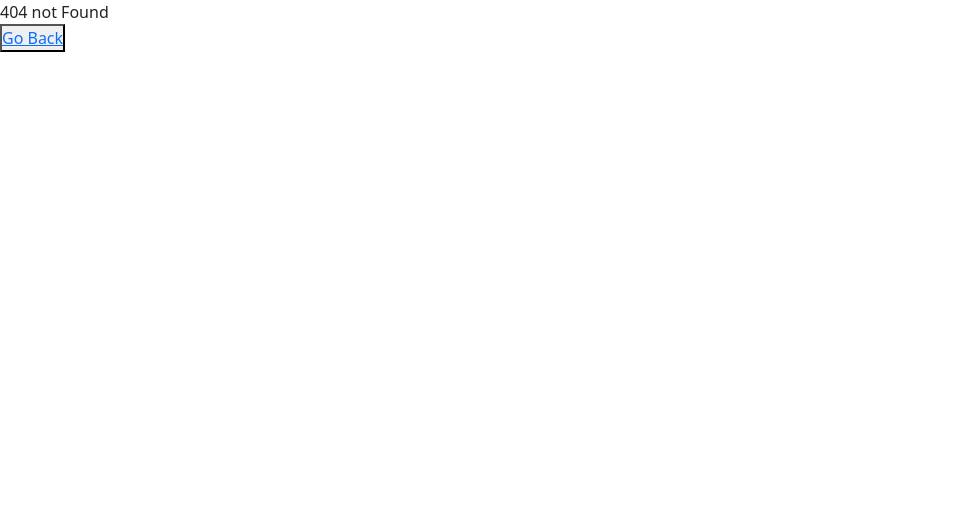
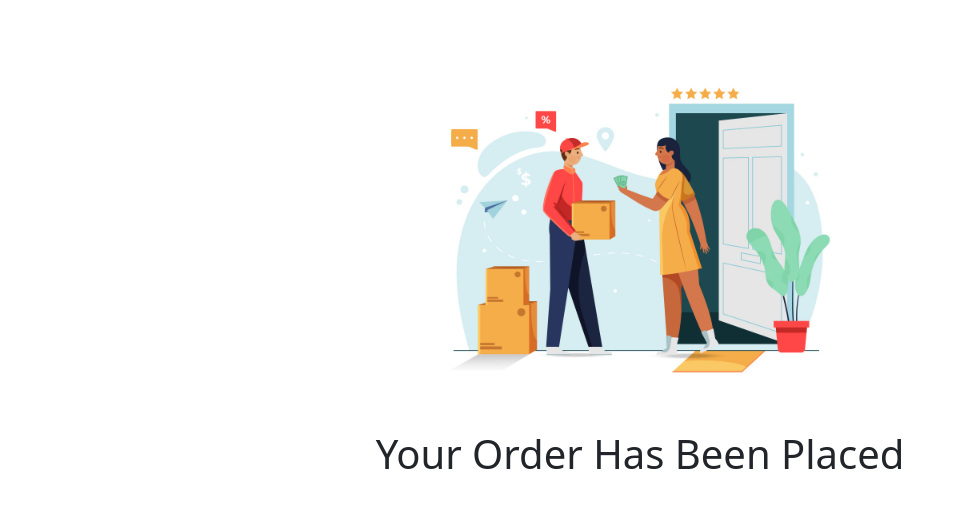
Before and after one commit to krishnaprasad2098/Ethinic, a React (Create React App) app: page /Checkout in a window 1280 px wide. Before the commit this address had no page. Shown: the top 508 px of the page, without its empty margins (0-964 px from the left). Built offline with nearby package versions, Linux system fonts and the light colour scheme.

Commit message:
Added checkout page.

```diff
--- a/src/App.js
+++ b/src/App.js
@@ -12,6 +12,7 @@ import Allproductpage from "./Components/Some-Product-Components/Allproductpage"
 
 import Specificproductpage from "./Components/Some-Product-Components/Specificproductpage";
 import Cart from "./Components/Cart";
+import Checkout from "./Components/Checkout";
 
 function App() {
   return (
@@ -49,6 +50,7 @@ function App() {
           element={<Specificproductpage />}
         />
         <Route exact path="/cartdata" element={<Cart />} />
+        <Route exact path="/Checkout" element={<Checkout />} />
         <Route path="*" element={<PgFOF />} />
       </Routes>
     </BrowserRouter>
--- /dev/null
+++ b/src/Components/Checkout.css
@@ -0,0 +1,25 @@
+/* body {
+    background-image: url(https://images.unsplash.com/photo-1607082348824-0a96f2a4b9da?ixlib=rb-4.0.3&ixid=M3wxMjA3fDB8MHxzZWFyY2h8OXx8b25saW5lJTIwc2hvcHBpbmd8ZW58MHx8MHx8fDA%3D&w=1000&q=80);
+    background-size: cover;
+    background-position: center;
+    margin: 0;
+    padding: 0;
+    font-family: Arial, sans-serif;
+    color:rgb(207, 198, 19)
+  } */
+
+h1 {
+    text-align: center;
+    margin-top: 100px;
+  }
+
+  .image-container {
+    display: flex;
+    justify-content: center;
+    margin-top: 30px;
+  }
+
+  .image-container img {
+    max-width: 400px;
+    height: auto;
+  }
--- /dev/null
+++ b/src/Components/Checkout.js
@@ -0,0 +1,15 @@
+import React from "react";
+import checkoutimg from "./assets/checkout.jpg";
+import "./Checkout.css";
+const Checkout = () => {
+  return (
+    <div class="body">
+      <div class="image-container">
+        <img src={checkoutimg} alt="Order Placed Image" />
+      </div>
+      <h1>Your Order Has Been Placed</h1>
+    </div>
+  );
+};
+
+export default Checkout;
```
